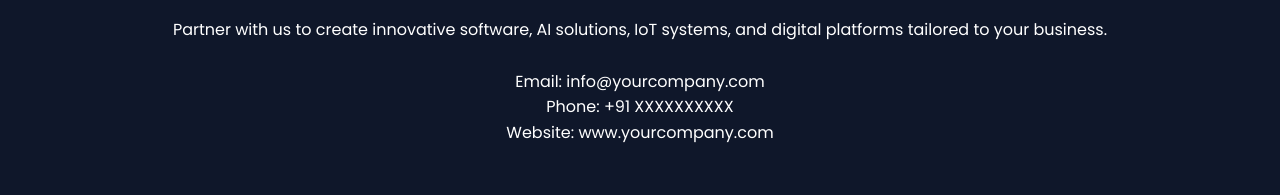
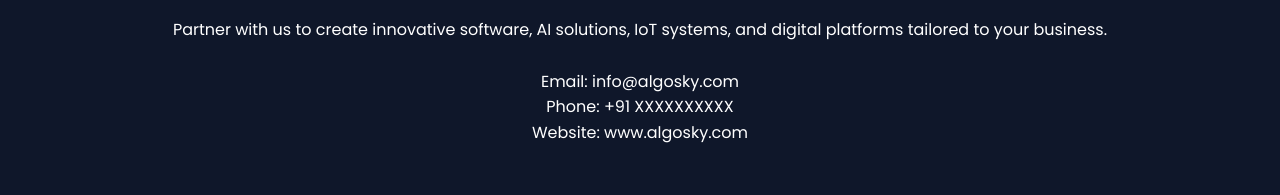
Before and after one commit to AMARESHGRAHACHARYA/AlgoSky, a plain HTML site: page index.html in a window 1280 px wide. Shown: the part 2585-2780 px from the top of the page. Drawn offline with Linux system fonts and the light colour scheme.

Commit message:
Update index.html

```diff
--- a/index.html
+++ b/index.html
@@ -283,9 +283,9 @@ footer{
 
     <br>
 
-    <p>Email: info@yourcompany.com</p>
+    <p>Email: info@algosky.com</p>
     <p>Phone: +91 XXXXXXXXXX</p>
-    <p>Website: www.yourcompany.com</p>
+    <p>Website: www.algosky.com</p>
 </section>
 
 <footer>
```
